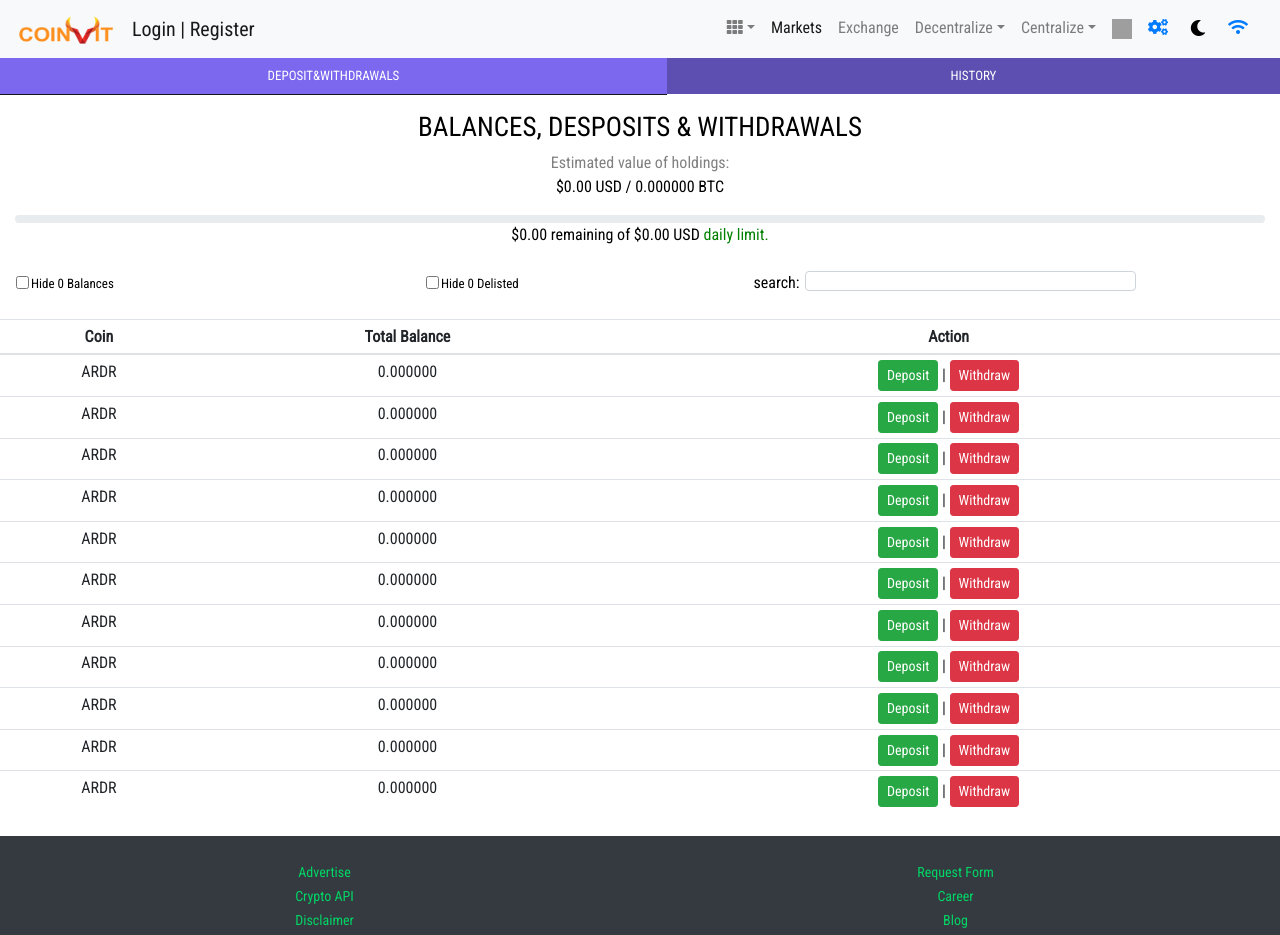
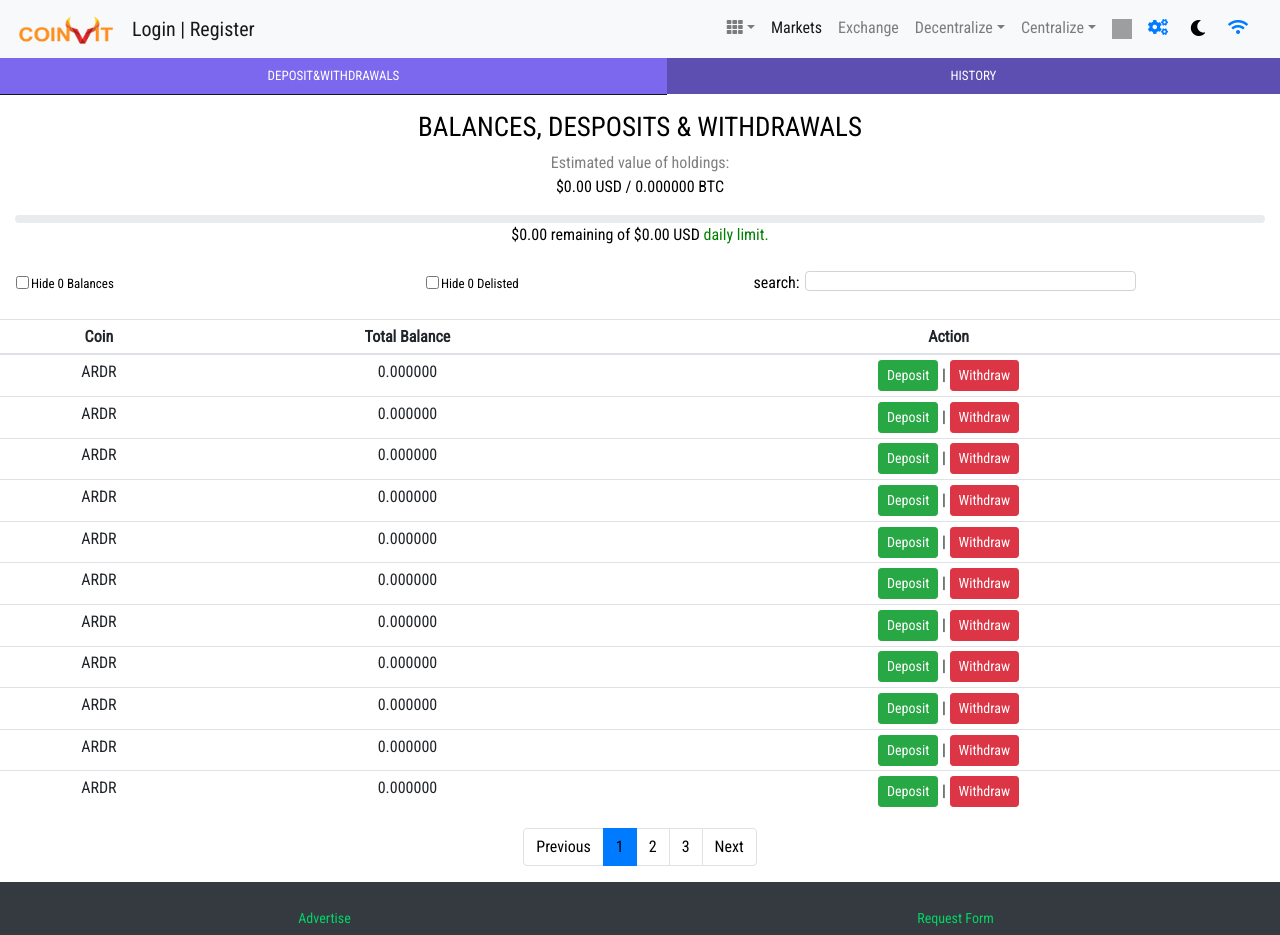
Before and after one commit to adinugraahaa/balance, an Angular app: page / in a window 1280 px wide. Shown: the top 935 px of the page. Built offline with nearby package versions, Linux system fonts and the light colour scheme; grey boxes are pictures that could not be loaded.

Commit message:
add pagination

```diff
--- a/src/app/deposit/deposit.component.css
+++ b/src/app/deposit/deposit.component.css
@@ -31,3 +31,10 @@
 a{
     color: green;
 }
+
+.page-item .page-link {
+    /* color: #ee2d28!important; */
+    /* background-color: #12161C !important; */
+    /* border-color: transparent; */
+    color: initial;
+}
--- a/src/app/deposit/deposit.component.html
+++ b/src/app/deposit/deposit.component.html
@@ -100,5 +100,18 @@
 
             </tbody>
           </table>
-    </div>
+        </div>
+            <nav aria-label="Page navigation example">
+                <ul class="pagination justify-content-center">
+                  <li class="page-item disabled">
+                    <a class="page-link" href="#" tabindex="-1">Previous</a>
+                  </li>
+                  <li class="page-item active"><a class="page-link" href="#">1</a></li>
+                  <li class="page-item"><a class="page-link" href="#">2</a></li>
+                  <li class="page-item"><a class="page-link" href="#">3</a></li>
+                  <li class="page-item">
+                    <a class="page-link" href="#">Next</a>
+                  </li>
+                </ul>
+              </nav>
 </div>
```
